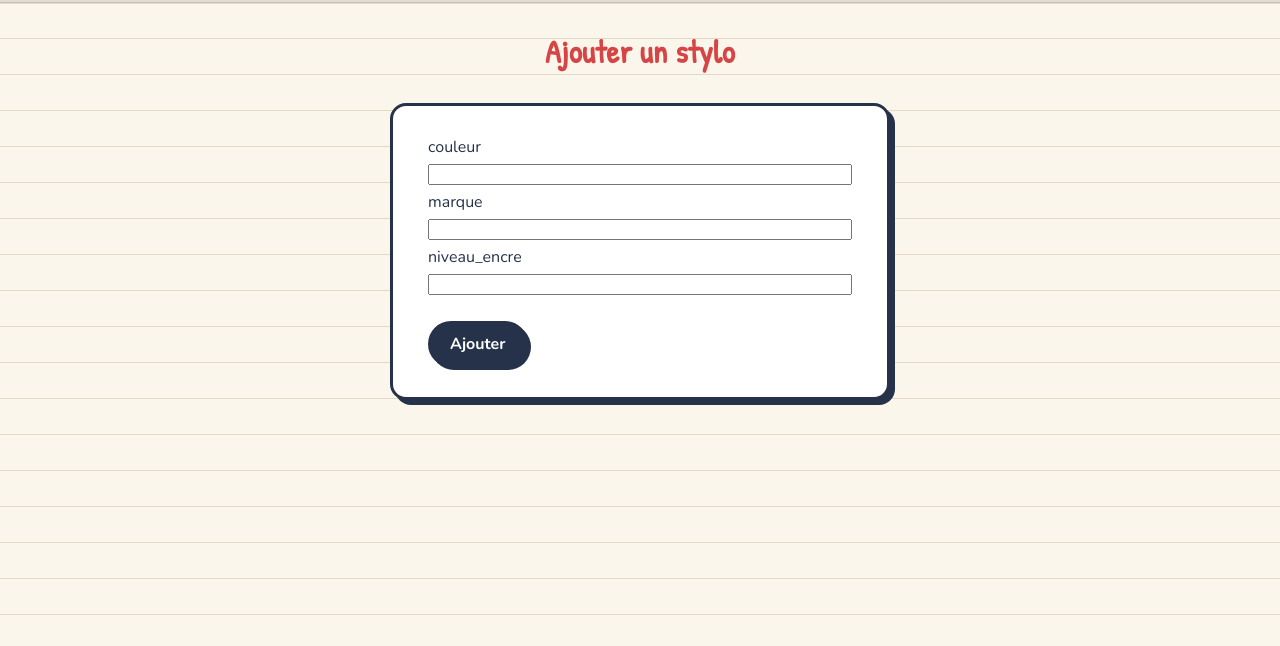
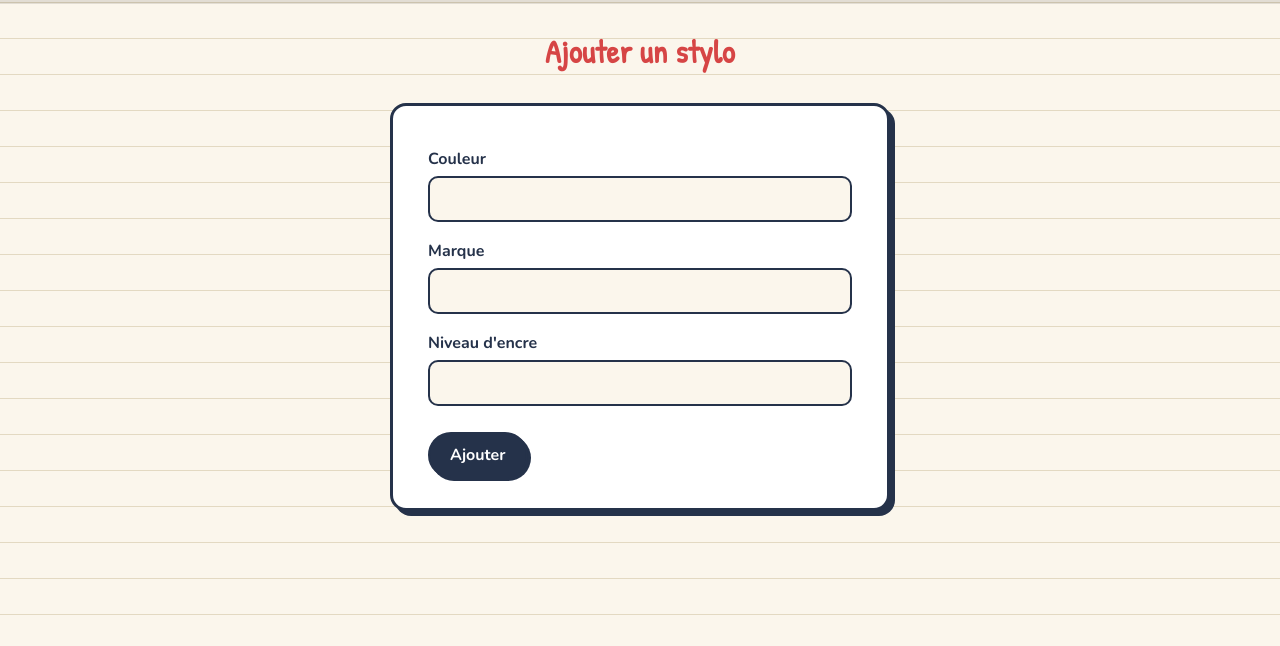
Before and after one commit to bthouverez/RentreeSIO2_2627, a PHP site: page /index.php?ajoutStylo in a window 1280 px wide. Shown: the part 68-714 px from the top of the page. Run offline with PHP 8.4, Linux system fonts and the light colour scheme.

Commit message:
TODO StyloDAO::first()

```diff
--- a/php/index.php
+++ b/php/index.php
@@ -38,8 +38,11 @@ if(isset($_GET['stylos'])) {
 
 if(isset($_GET['stylo'])) {
 	// Affichage d'un stylo
-	$idStylo = $_GET['stylo'] ?? 12;
-	$stylo = $daoStylo->getById($idStylo);
+	if(isset($_GET['stylo']))
+		$stylo = $daoStylo->getById($_GET['stylo']);
+	else
+		$stylo = $daoStylo->first();
+
 	include('view/unStylo.php');
 }
 
@@ -70,5 +73,10 @@ if(isset($_POST['btnAjoutStylo'])) {
 	include('view/unStylo.php');
 }
 
+if(isset($_GET['supprStylo'])) {
+	$daoStylo->delete($_GET['supprStylo']);
+	$stylos = $daoStylo->getAll();
+	include('view/desStylos.php');
+}
 
 include('view/foot.html');
--- a/php/model/StyloDAO.php
+++ b/php/model/StyloDAO.php
@@ -124,7 +124,7 @@ class StyloDAO extends DAO {
 			[
 				$stylo->couleur,
 				$stylo->marque,
-				$stylo->niveauju_encre,
+				$stylo->niveau_encre,
 			]);
 
 		// a insérer dans une requête INSERT INTO
@@ -148,4 +148,10 @@ class StyloDAO extends DAO {
 
 	}
 
+
+	// Renvoie le premier stylo de la BDD
+	public function first() : Stylo {
+		// TODO
+	}
+
 }
--- a/php/view/desStylos.php
+++ b/php/view/desStylos.php
@@ -18,8 +18,8 @@
 		<td><?= $s->couleur ?></td>
 		<td><?= $s->niveau_encre ?></td>
 		<td><?= $s->id ?></td>
-		<td><a href="index.php?stylo=<?= $s->id ?>">GO</a></td>
-		<td> ???? </td>
+		<td><a href="index.php?stylo=<?= $s->id ?>">Voir</a></td>
+		<td><a href="index.php?supprStylo=<?= $s->id ?>">X</a> </td>
 	</tr>
 
 	<?php } ?>
--- a/php/view/formStylo.php
+++ b/php/view/formStylo.php
@@ -4,11 +4,11 @@ Ajouter un stylo
 </h1>
 
 <form method="post" action="index.php">
-	<label for="couleur">couleur</label>
-	<input id="couleur" type="text" name="couleur" />
-	<label for="marque">marque</label>
-	<input id="marque" type="text" name="marque" />
-	<label for="niveau_encre">niveau_encre</label>
-	<input id="niveau_encre" type="text" name="niveau_encre" />
+	<label class="form-label" for="couleur">Couleur</label>
+	<input class="form-control" id="couleur" type="text" name="couleur" />
+	<label class="form-label" for="marque">Marque</label>
+	<input class="form-control" id="marque" type="text" name="marque" />
+	<label class="form-label" for="niveau_encre">Niveau d'encre</label>
+	<input class="form-control" id="niveau_encre" type="text" name="niveau_encre" />
 	<button name="btnAjoutStylo">Ajouter</button>
 </form>
```
